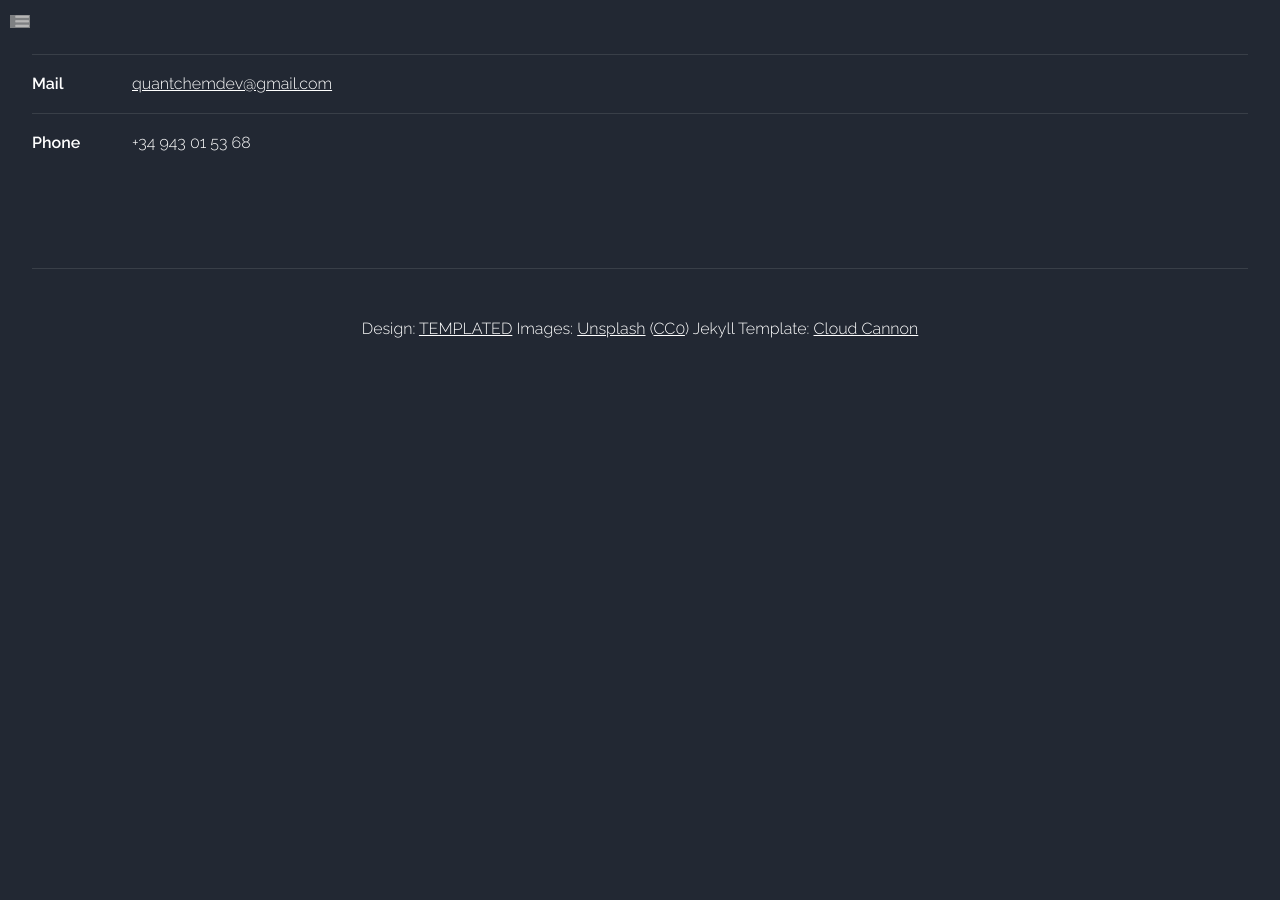
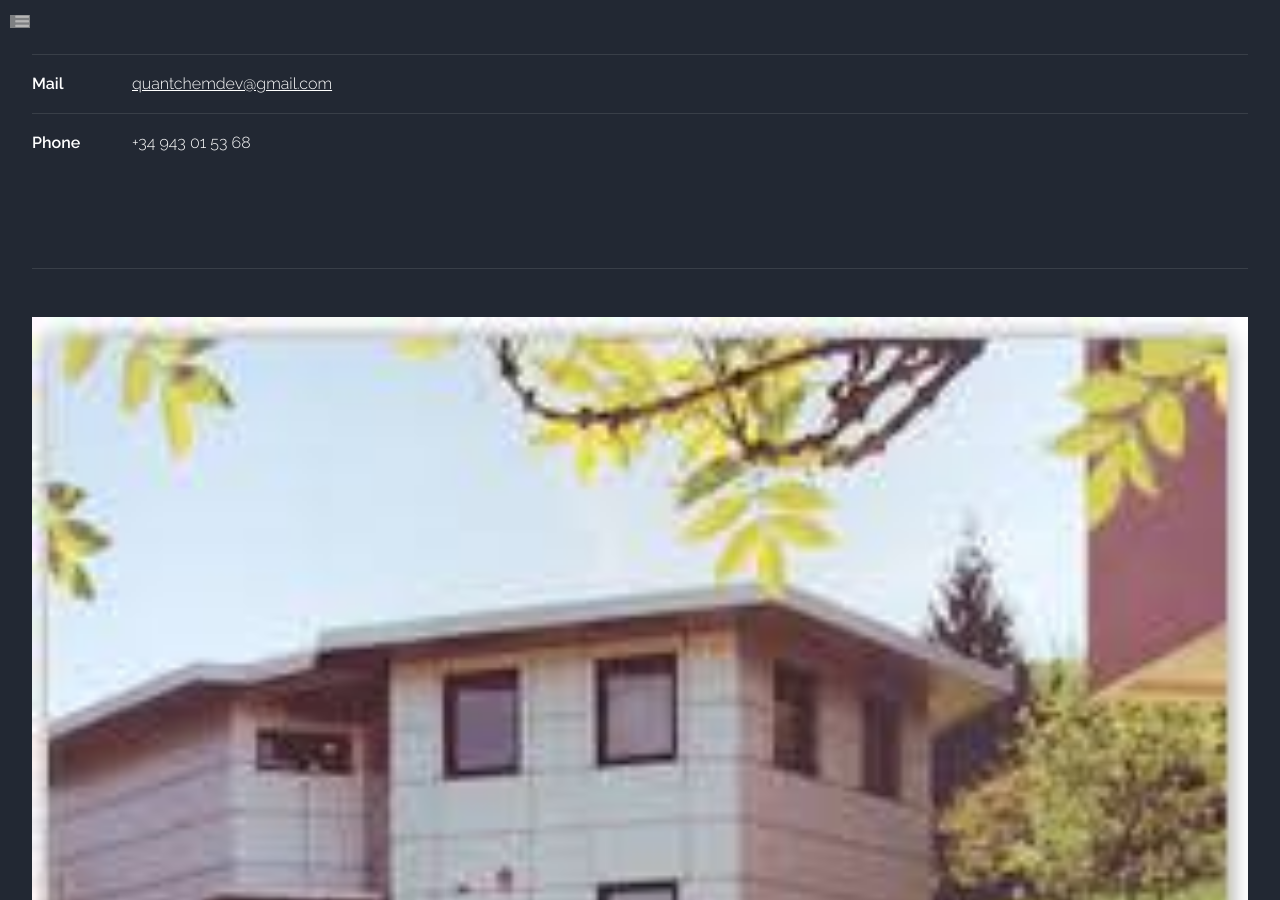
Before and after one commit to old-jekyll-templates/Horizons-Jekyll-Theme, a Jekyll site: the page built from index.html, in a window 1280 px wide and 900 px high, scrolled down 2782 px. Built offline with Jekyll 4.4.1, drawn with Linux system fonts in a browser that asks for light colours; the list of posts is cut into pages by our own code; comment, search, counter and statistics services are not loaded; before the commit the page ends 3187 px from its top, so only the background shows below that; grey boxes are pictures that could not be loaded.

Commit message:
Update default.html

```diff
--- a/_layouts/default.html
+++ b/_layouts/default.html
@@ -78,8 +78,7 @@
 
 					<!-- Copyright -->
 						<div class="copyright">
-							Design: <a href="http://templated.co">TEMPLATED</a> Images: <a href="http://unsplash.com">Unsplash</a> (<a href="http://unsplash.com/cc0">CC0</a>)
-							Jekyll Template: <a href="http://cloudcannon.com">Cloud Cannon</a>
+							<a href="#" class="image feature"><img src="{{ site.baseurl }}/assets/images/dipc0.jpg" alt=""></a>
 						</div>
 
 				</div>
```
